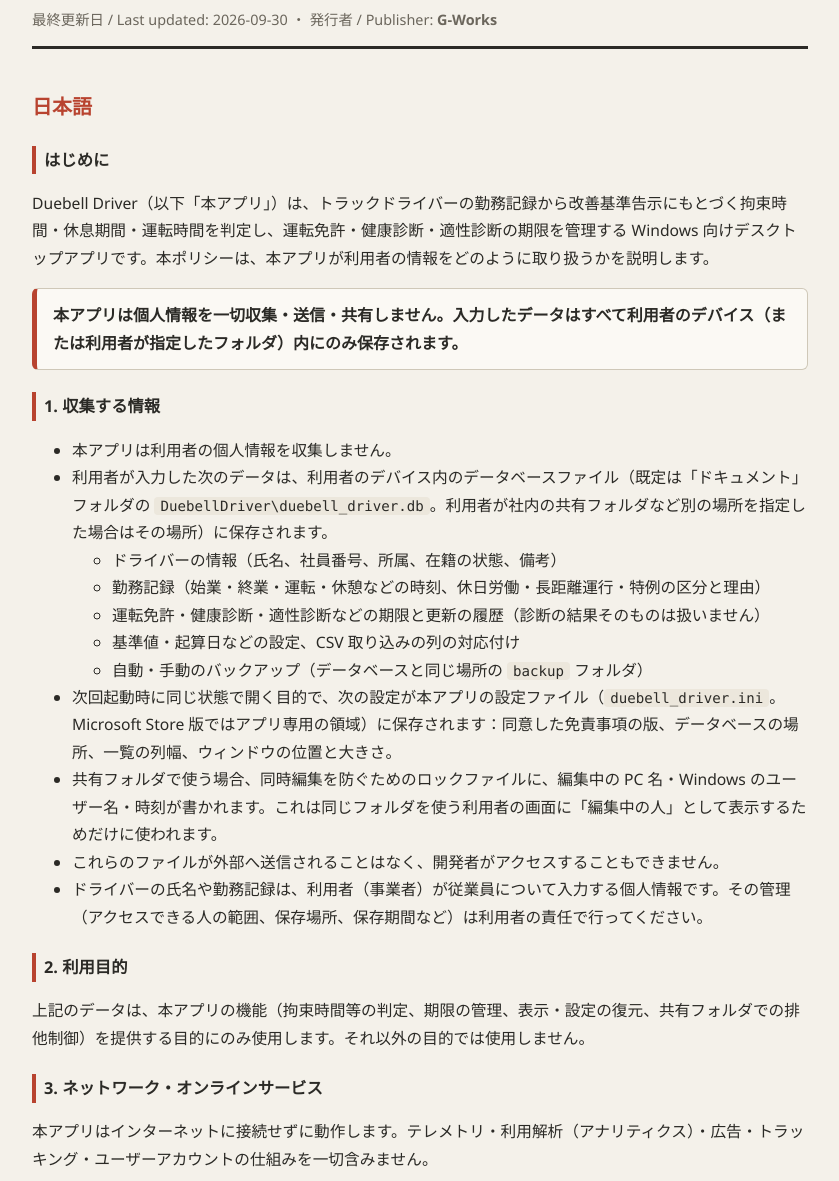
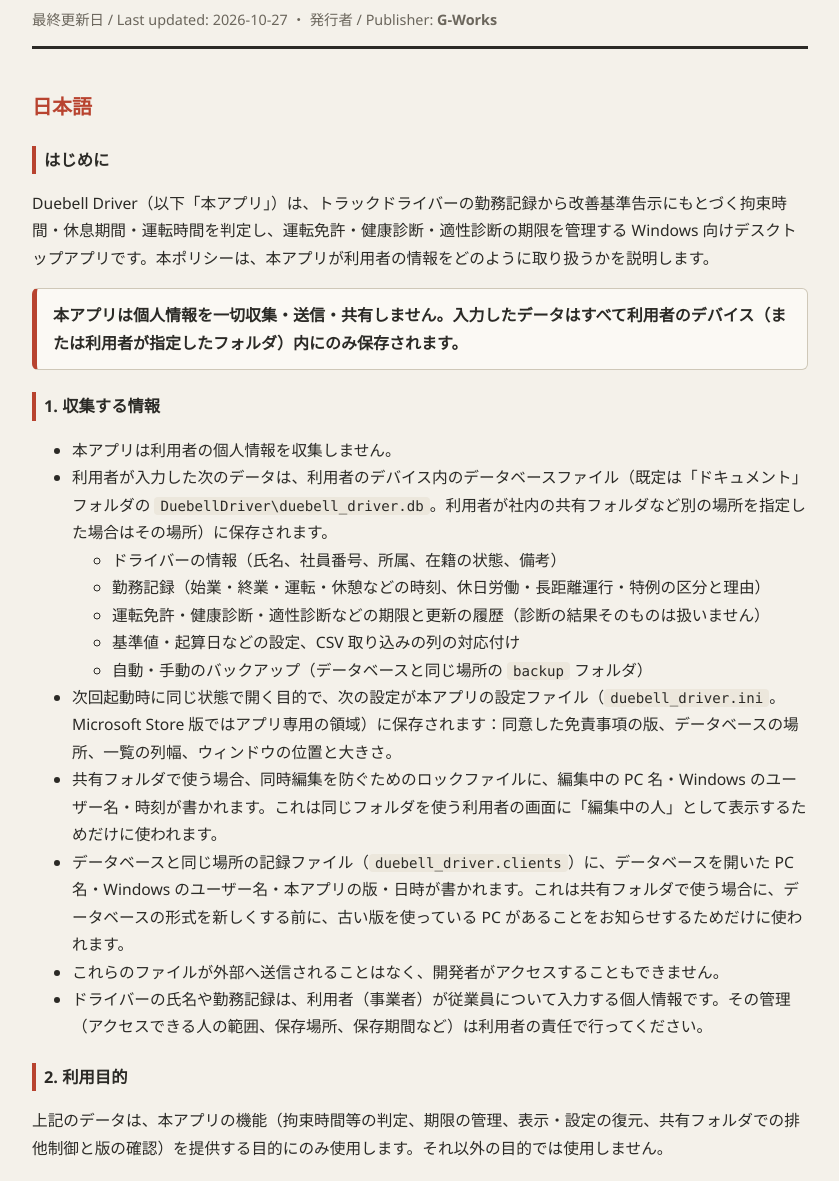
Before and after one commit to G-Works902/duebelldriver, a plain HTML site: page index.html in a window 1280 px wide. Shown: the part 77-1258 px from the top of the page, without its empty margins (220-1059 px from the left). Drawn offline with Linux system fonts and the light colour scheme.

Commit message:
Mention the version record file (.clients)
Co-Authored-By: Claude Opus 5.5 <noreply@anthropic.com>

```diff
--- a/index.html
+++ b/index.html
@@ -35,7 +35,7 @@
 
   <header>
     <h1><span class="brand">Duebell Driver</span> &mdash; プライバシーポリシー / Privacy Policy</h1>
-    <div class="meta">最終更新日 / Last updated: 2026-09-30 ・ 発行者 / Publisher: <strong>G-Works</strong></div>
+    <div class="meta">最終更新日 / Last updated: 2026-10-27 ・ 発行者 / Publisher: <strong>G-Works</strong></div>
   </header>
 
   <!-- ================= 日本語 ================= -->
@@ -59,12 +59,13 @@
     </li>
     <li>次回起動時に同じ状態で開く目的で、次の設定が本アプリの設定ファイル（<code>duebell_driver.ini</code>。Microsoft Store 版ではアプリ専用の領域）に保存されます：同意した免責事項の版、データベースの場所、一覧の列幅、ウィンドウの位置と大きさ。</li>
     <li>共有フォルダで使う場合、同時編集を防ぐためのロックファイルに、編集中の PC 名・Windows のユーザー名・時刻が書かれます。これは同じフォルダを使う利用者の画面に「編集中の人」として表示するためだけに使われます。</li>
+    <li>データベースと同じ場所の記録ファイル（<code>duebell_driver.clients</code>）に、データベースを開いた PC 名・Windows のユーザー名・本アプリの版・日時が書かれます。これは共有フォルダで使う場合に、データベースの形式を新しくする前に、古い版を使っている PC があることをお知らせするためだけに使われます。</li>
     <li>これらのファイルが外部へ送信されることはなく、開発者がアクセスすることもできません。</li>
     <li>ドライバーの氏名や勤務記録は、利用者（事業者）が従業員について入力する個人情報です。その管理（アクセスできる人の範囲、保存場所、保存期間など）は利用者の責任で行ってください。</li>
   </ul>
 
   <h3>2. 利用目的</h3>
-  <p>上記のデータは、本アプリの機能（拘束時間等の判定、期限の管理、表示・設定の復元、共有フォルダでの排他制御）を提供する目的にのみ使用します。それ以外の目的では使用しません。</p>
+  <p>上記のデータは、本アプリの機能（拘束時間等の判定、期限の管理、表示・設定の復元、共有フォルダでの排他制御と版の確認）を提供する目的にのみ使用します。それ以外の目的では使用しません。</p>
 
   <h3>3. ネットワーク・オンラインサービス</h3>
   <p>本アプリはインターネットに接続せずに動作します。テレメトリ・利用解析（アナリティクス）・広告・トラッキング・ユーザーアカウントの仕組みを一切含みません。</p>
@@ -115,12 +116,13 @@
     </li>
     <li>To open the App the way you left it, the following settings are stored in the App's settings file (<code>duebell_driver.ini</code>; in the Microsoft Store version, in the App's own storage): the version of the disclaimer you agreed to, the database location, column widths and the window position and size.</li>
     <li>When the database is in a shared folder, a lock file records the editing PC's name, the Windows user name and the time, to prevent simultaneous editing. It is used only to show other users of the same folder who is editing.</li>
+    <li>A record file next to the database (<code>duebell_driver.clients</code>) stores the name of each PC that opened the database, the Windows user name, the App version and the date. It is used only to warn, before the database format is updated, that a PC sharing the folder still runs an older version.</li>
     <li>These files never leave your device, and the developer cannot access them.</li>
     <li>Driver names and shift records are personal data of your employees that you enter as the employer. You are responsible for managing them (who can access them, where and how long they are kept).</li>
   </ul>
 
   <h3>2. How we use information</h3>
-  <p>The data is used only to provide the App's functionality (checking working hours, managing deadlines, restoring the display and settings, and locking a shared database). It is not used for any other purpose.</p>
+  <p>The data is used only to provide the App's functionality (checking working hours, managing deadlines, restoring the display and settings, and locking and version checks for a shared database). It is not used for any other purpose.</p>
 
   <h3>3. Network and online services</h3>
   <p>The App works without an internet connection. It contains no telemetry, analytics, advertising, tracking or user accounts.</p>
```
Also changed, not shown: privacy.html (+5 -3 lines).
